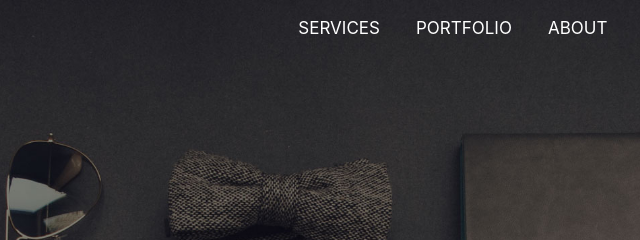
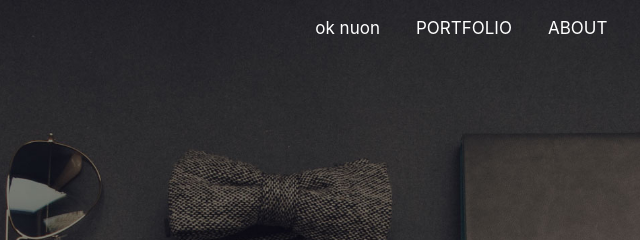
Before and after one commit to nhokpipuppy/demo, a plain HTML site: page index.html in a window 1280 px wide. Shown: the top 240 px of the page, 357-997 px from the left. Drawn offline with nearby package versions, Linux system fonts and the light colour scheme.

```diff
--- a/index.html
+++ b/index.html
@@ -39,7 +39,7 @@
         <div class="collapse navbar-collapse" id="navbarsExample05">
           <ul class="navbar-nav ">
             <li class="nav-item one ">
-              <p class="nav-link " onclick="oknuon('phan1')"  >SERVICES  <span class="sr-only">(current)</span></p>
+              <p class="nav-link " onclick="oknuon('phan1')"  >ok nuon  <span class="sr-only">(current)</span></p>
             </li>
             <li class="nav-item two">
               <p class="nav-link" onclick="oknuon('phan2')"  >PORTFOLIO </p>
```
